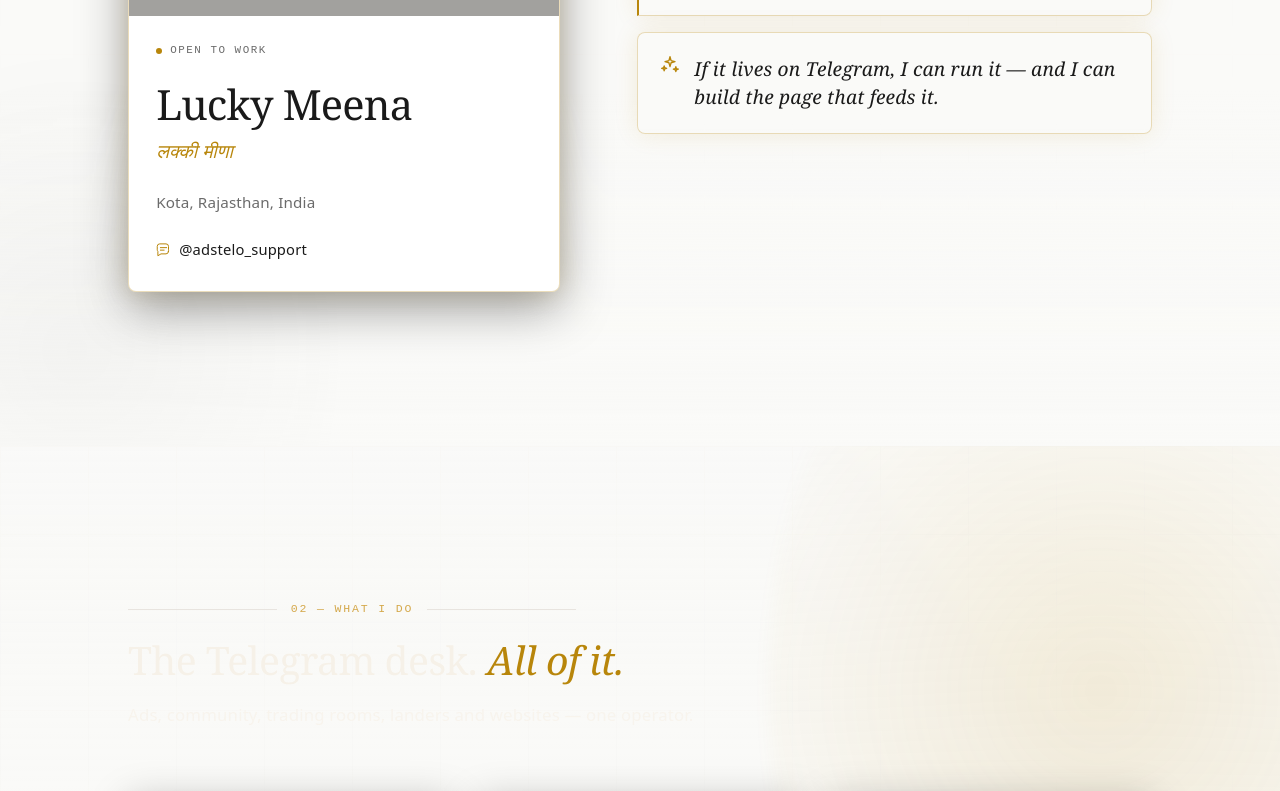
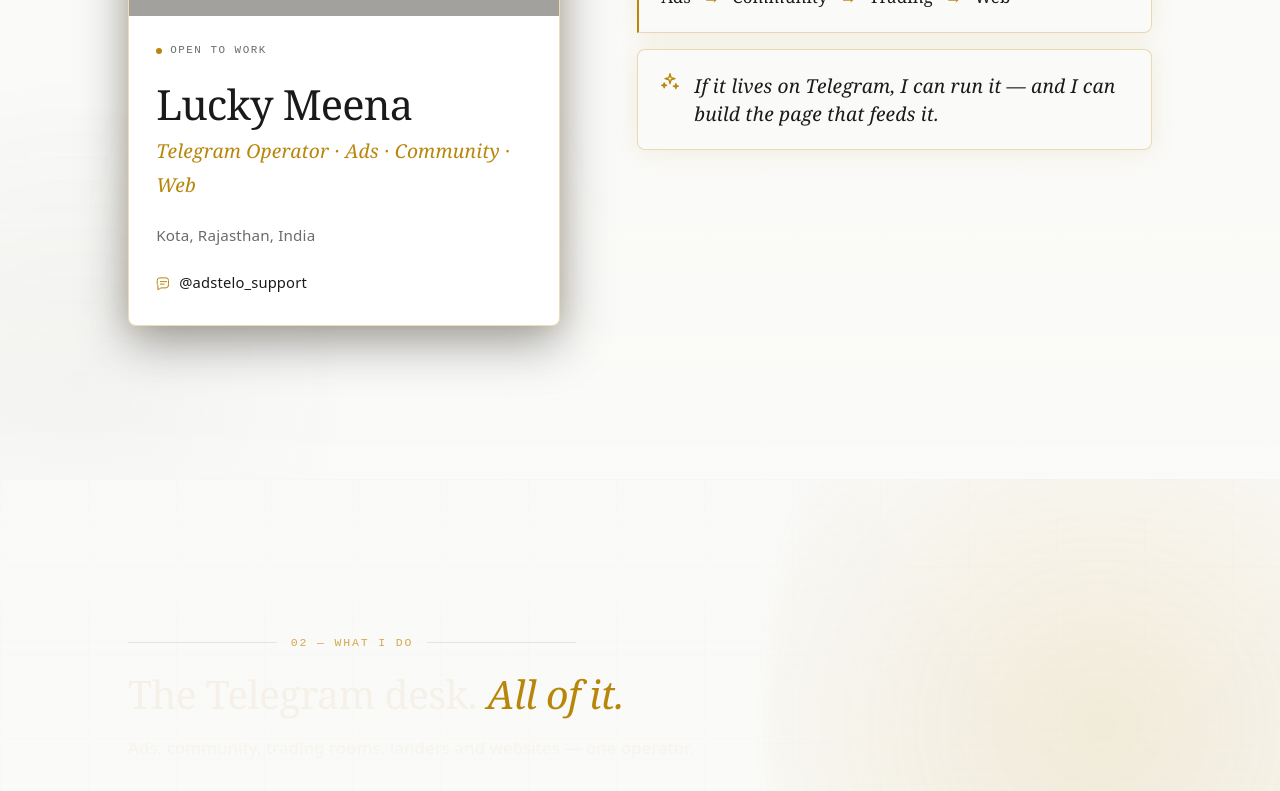
Before and after one commit to lkmeeena882437-dotcom/Lucky-Meena, a React (Vite) app: page / in a window 1280 px wide. Shown: the part 1680-2471 px from the top of the page. Built offline with nearby package versions, Linux system fonts and the light colour scheme; grey boxes are pictures that could not be loaded.

Commit message:
Switch all visible copy to English
Remove Hindi and Hinglish from the journey, about card and docs so the site reads cleanly for worldwide clients.

Co-authored-by: arena-agent <297053741+arena-agent@users.noreply.github.com>

```diff
--- a/index.html
+++ b/index.html
@@ -23,7 +23,7 @@
         "@context": "https://schema.org",
         "@type": "Person",
         "name": "Lucky Meena",
-        "alternateName": "लक्की मीणा",
+        "alternateName": "Lucky Meena",
         "jobTitle": "Digital Builder, Community Manager & AI Automation",
         "address": { "@type": "PostalAddress", "addressLocality": "Kota", "addressRegion": "Rajasthan", "addressCountry": "IN" },
         "email": "lkmeena8824@gmail.com",
--- a/src/data/portfolio.ts
+++ b/src/data/portfolio.ts
@@ -1,6 +1,6 @@
 export const personal = {
   name: 'Lucky Meena',
-  nativeName: 'लक्की मीणा',
+  nativeName: 'Lucky Meena',
   monogram: 'LM',
   role: 'Telegram Operator · Ads · Community · Web',
   location: 'Kota, Rajasthan, India',
@@ -96,11 +96,11 @@ export const services = [
 ] as const;
 
 export const journey = [
-  { number: '01', phase: 'Roots', text: 'Kota se shuru. Tools seekhe, Telegram rooms dekhe, aur yeh samajh aaya ki log actually kahan tap karte hain.', icon: 'cursor' },
-  { number: '02', phase: 'Craft', text: 'AdsTele, Jiga Bhai VIP aur Trader X live kiye. Slide nahi — open web. Lucky ka naam un pages ke peeche hai.', icon: 'code' },
-  { number: '03', phase: 'Rooms', text: 'Trading rooms aur brand communities daily chalaye. Noise kam, rhythm zyada — members ko kaam ka content.', icon: 'message' },
-  { number: '04', phase: 'Fire', text: 'Telegram ads, Meta aur Google — page banane ke baad spend bhi khud chalaya, taaki offer rukhe nahi.', icon: 'analytics' },
-  { number: '05', phase: 'Now', text: 'Poora Telegram desk Kota se: ads, community, trading, web. Serious kaam ke liye open.', icon: 'arrow' },
+  { number: '01', phase: 'Roots', text: 'Started in Kota. Learned the tools, studied Telegram rooms, and figured out where people actually tap.', icon: 'cursor' },
+  { number: '02', phase: 'Craft', text: 'Shipped AdsTele, Jiga Bhai VIP and Trader X. Live on the open web — not a slide deck.', icon: 'code' },
+  { number: '03', phase: 'Rooms', text: 'Ran trading rooms and brand communities every day. Less noise, more rhythm, content members can use.', icon: 'message' },
+  { number: '04', phase: 'Fire', text: 'Added Telegram, Meta and Google ads after the page so the offer keeps moving.', icon: 'analytics' },
+  { number: '05', phase: 'Now', text: 'The full Telegram desk from Kota: ads, community, trading, web. Open for serious work.', icon: 'arrow' },
 ] as const;
 
 export const work = [
--- a/src/sections/About.tsx
+++ b/src/sections/About.tsx
@@ -23,7 +23,7 @@ export function About() {
               </div>
               <div className="identity-copy">
                 <h3>{personal.name}</h3>
-                <span>{personal.nativeName}</span>
+                <span>{personal.role}</span>
                 <strong>{personal.location}</strong>
               </div>
               <div className="identity-bottom">
--- a/src/sections/Journey.tsx
+++ b/src/sections/Journey.tsx
@@ -14,11 +14,11 @@ export function Journey() {
           eyebrow="My journey"
           title="Kota to live systems."
           accent=""
-          description="Kota se live systems tak — meri asli line."
+          description="From Kota to live systems — the real line."
         />
         <div className="journey-board">
           <Reveal className="journey-intro">
-            <p>Main Lucky Meena hoon. Kota se. Telegram ads, communities, trading rooms aur websites — yeh desk maine khud banaya. AdsTele, Jiga Bhai VIP aur Trader X usi raaste ke nishaan hain.</p>
+            <p>I am Lucky Meena, from Kota. I built this desk myself: Telegram ads, communities, trading rooms and websites. AdsTele, Jiga Bhai VIP and Trader X are the marks on that path.</p>
           </Reveal>
           <Reveal className="journey-visual">
             <img src={personal.photos.journey} alt="Lucky Meena" referrerPolicy="no-referrer" loading="lazy" decoding="async" />
```
Also changed, not shown: 1 other file (tests, documents, lock files or other folders).
